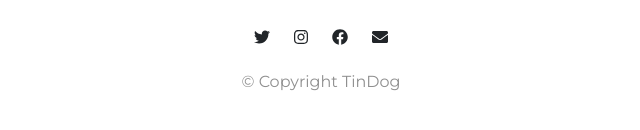
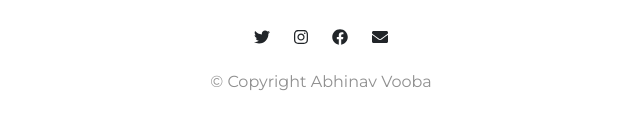
Before and after one commit to AbhiVooba/Tindog, a plain HTML site: page index.html in a window 1280 px wide. Shown: the part 3306-3436 px from the top of the page, 319-959 px from the left. Drawn offline with nearby package versions, Linux system fonts and the light colour scheme.

Commit message:
Update index.html

```diff
--- a/index.html
+++ b/index.html
@@ -202,7 +202,7 @@
       <i class=" footer-icons fab fa-facebook"></i>
       <i class=" footer-icons fas fa-envelope"></i>
 
-      <p>© Copyright TinDog</p>
+      <p>© Copyright Abhinav Vooba</p>
 
   </footer>
 </body>
```
